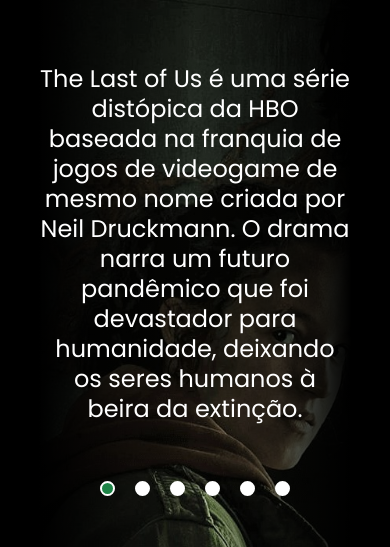
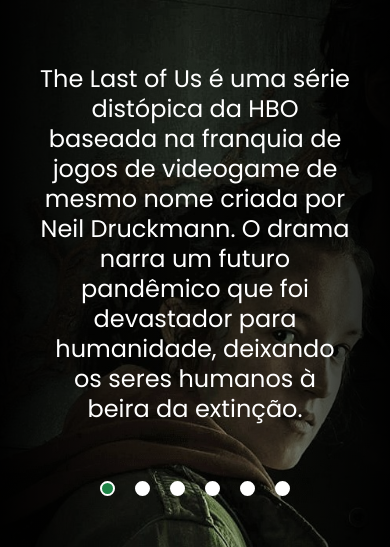
Before and after one commit to MuriloVieiraCruz/Projeto-the-last-of-us, a plain HTML site: page index.html in a window 390 px wide. Shown: the part 128-675 px from the top of the page. Drawn offline with Linux system fonts and the light colour scheme.

Commit message:
Update responsivo.css

```diff
--- a/src/css/responsivo.css
+++ b/src/css/responsivo.css
@@ -5,6 +5,13 @@
 }
 
 @media (max-width: 768px) {
+
+	main:after {
+		background: rgb(0,0,0);
+        background: linear-gradient(90deg, rgba(0,0,0,0.9416141456582633) 0%, rgba(191,191,191,0) 48%,
+		rgba(0,0,0,0.9444152661064426) 100%);
+	}
+
 	.informacoes {
 		display: flex;
 		flex-direction: column;
@@ -20,6 +27,12 @@
 @media (max-width: 425px) {
 	.informacoes .logo {
 		max-width: 300px;
+	}
+
+	main:after {
+		background: rgb(0,0,0);
+        background: linear-gradient(90deg, rgba(0,0,0,0.9416141456582633) 0%, rgba(191,191,191,0) 48%,
+		rgba(0,0,0,0.9444152661064426) 100%);
 	}
 
 	.informacoes .descricao {
```
